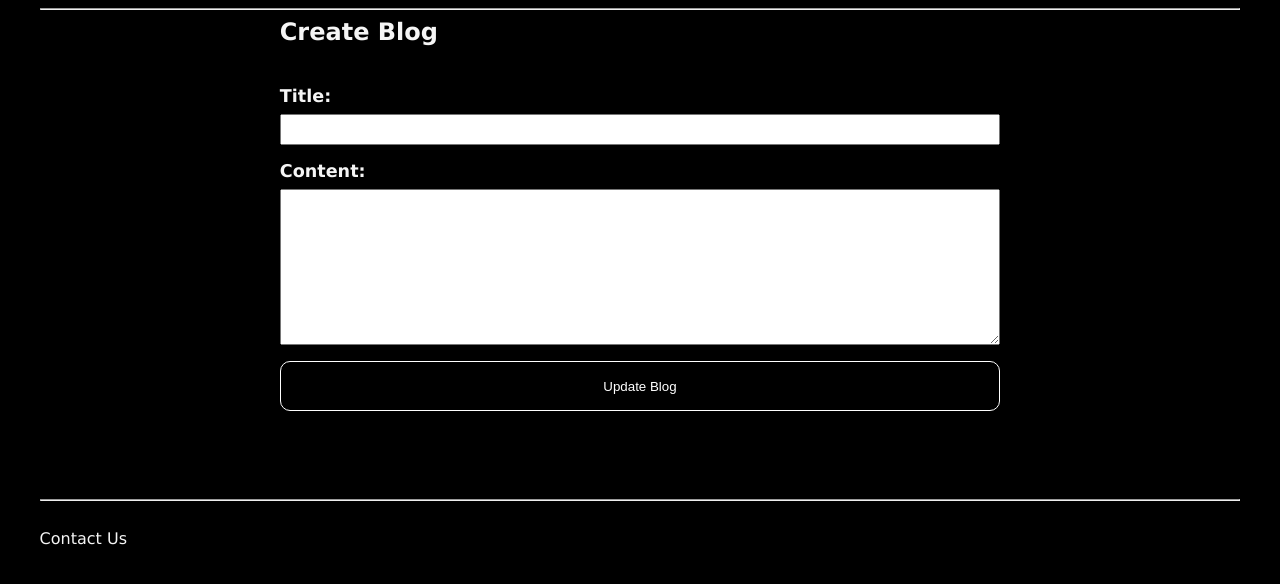
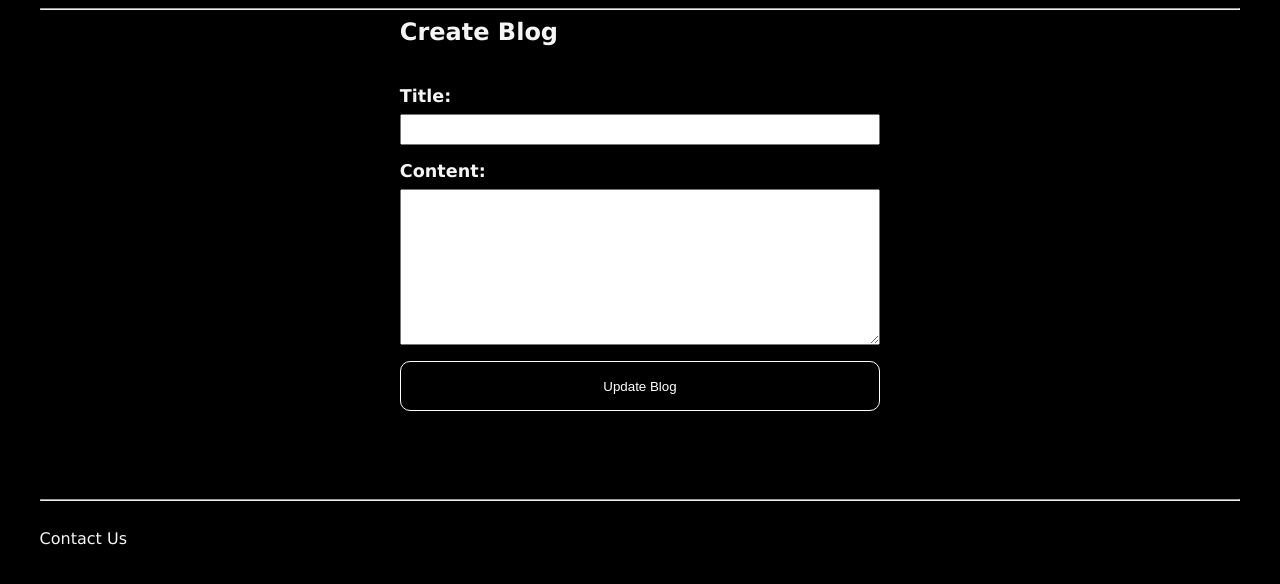
Before and after one commit to Bennm23/f5new, a Django app: template project/f5blogs/templates/f5blogs/edit_blog.html in a window 1280 px wide. Shown: the part 65-649 px from the top of the page. Run offline with Django 4.2, Linux system fonts and the light colour scheme; the template is opened without the code that fills it: values that come from a table or form of the project are taken from there, others are empty; some libraries are stand-ins or nearby versions.

Commit message:
Altered blog form class styles;

```diff
--- a/project/f5blogs/templates/f5blogs/edit_blog.html
+++ b/project/f5blogs/templates/f5blogs/edit_blog.html
@@ -7,7 +7,7 @@
 {% block content %}
 <hr>
 <div class="section">
-    <div class="blog_form_wrapper">
+    <div class="form_wrapper">
         <h2>Create Blog</h2>
         <form method="post" action="{% url 'blogs:edit' blog_id %}">
             {% csrf_token %}
--- a/project/static/project/styles.css
+++ b/project/static/project/styles.css
@@ -111,6 +111,7 @@ button:focus {
     }
 }
 
+
 .edit_button_group {
     display: flex;
     flex-direction: row;
```
